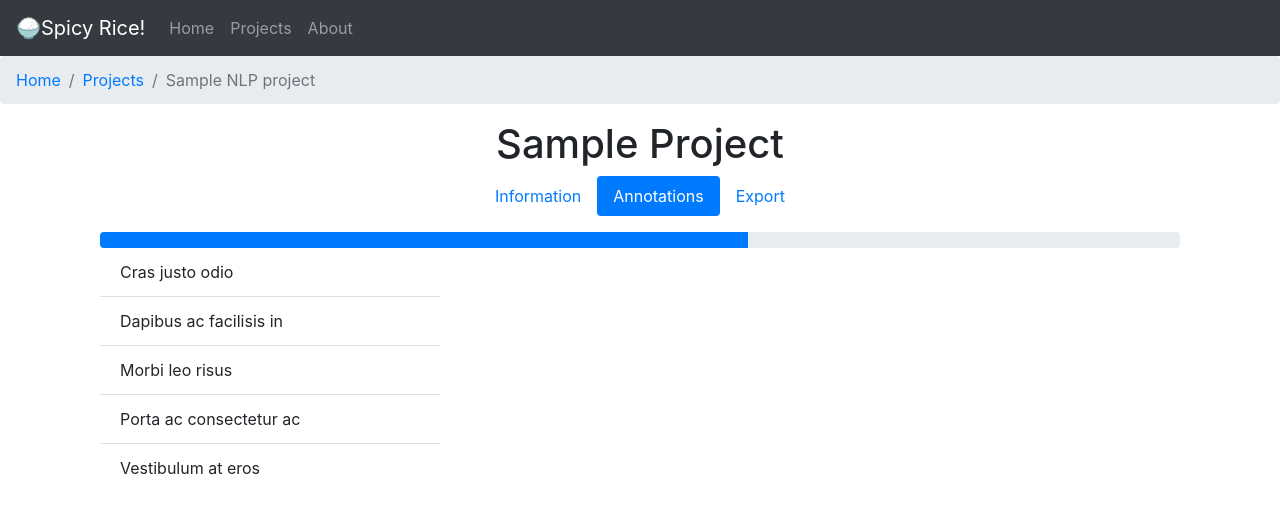
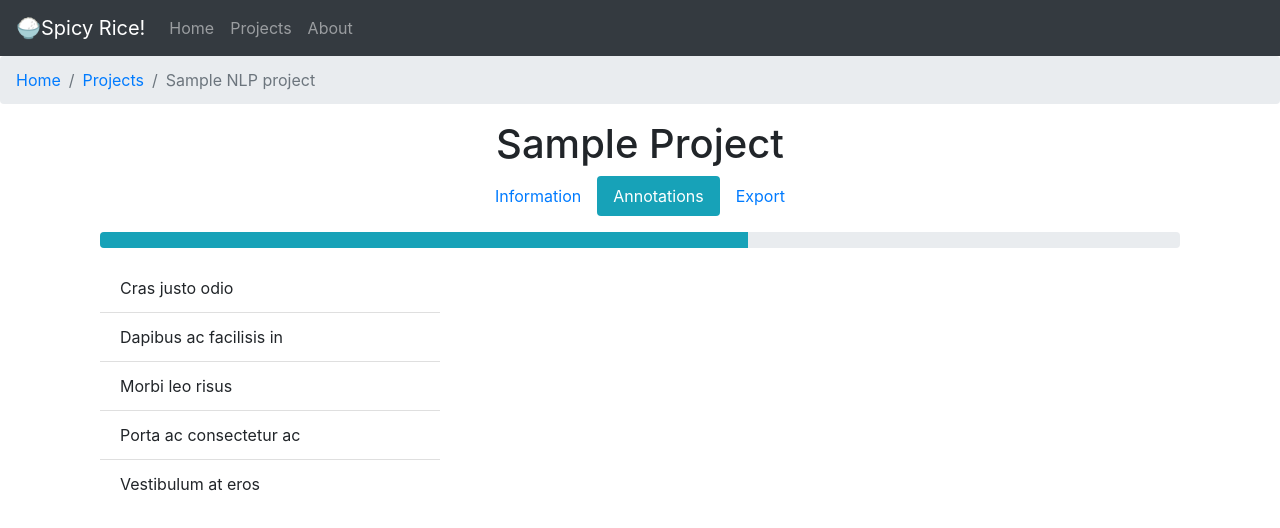
Before and after one commit to roma-glushko/spicy-rice, a React app: page /project/sample-project-abc-123/view in a window 1280 px wide. Both pictures are taken after a click on the tab "Annotations". Built offline with nearby package versions, Linux system fonts and the light colour scheme.

Commit message:
Inited a progress bar for annotation tab

```diff
--- a/src/containers/project-view/index.js
+++ b/src/containers/project-view/index.js
@@ -85,7 +85,7 @@ class ProjectView extends Component {
                       <Tab.Pane eventKey="annotation">
                           <Container>
                           <Row>
-                            <Col><ProgressBar now={60} /></Col>
+                            <Col className="project-annotation-progress-container"><ProgressBar className="project-annotation-progress" now={60} /></Col>
                           </Row>
                           <Row>
                             <Col lg={4}>
--- a/src/containers/project-view/project-view.css
+++ b/src/containers/project-view/project-view.css
@@ -1,3 +1,12 @@
+.nav-pills .nav-link.active,
+.nav-pills .show>.nav-link {
+    background-color: #17a2b8;
+}
+
+.progress-bar {
+    background-color: #17a2b8;
+}
+
 .projects-container h1 {
     text-align: center;
 }
@@ -6,3 +15,7 @@
     justify-content: center;
     margin-bottom: 1rem;
 }
+
+.project-annotation-progress-container {
+    margin-bottom: 1rem;
+}
```
